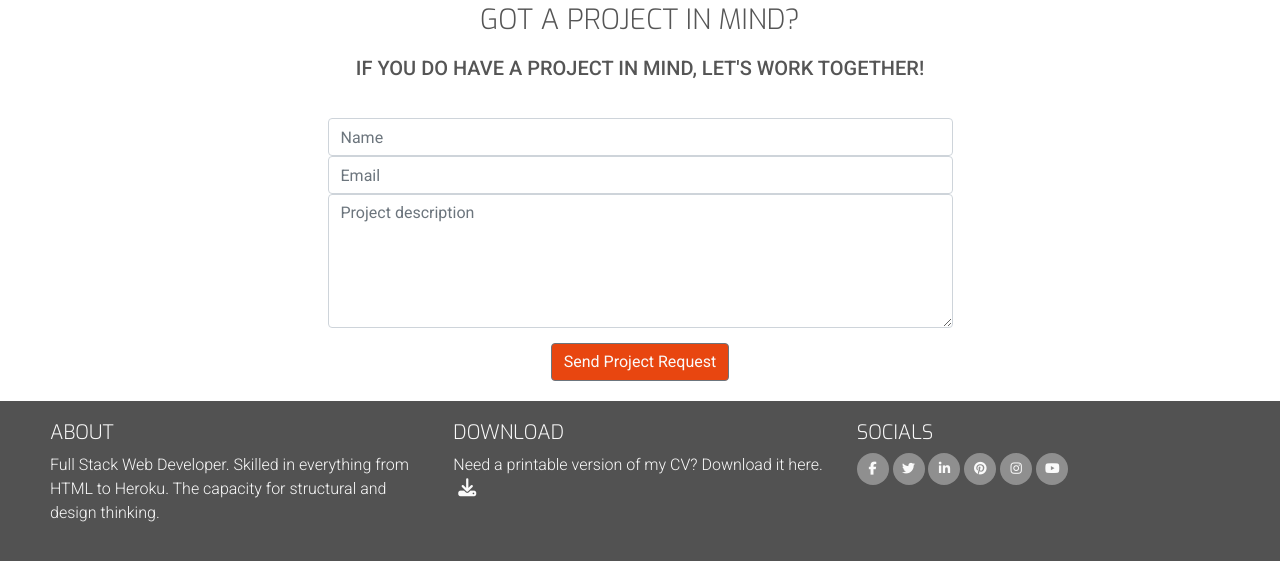
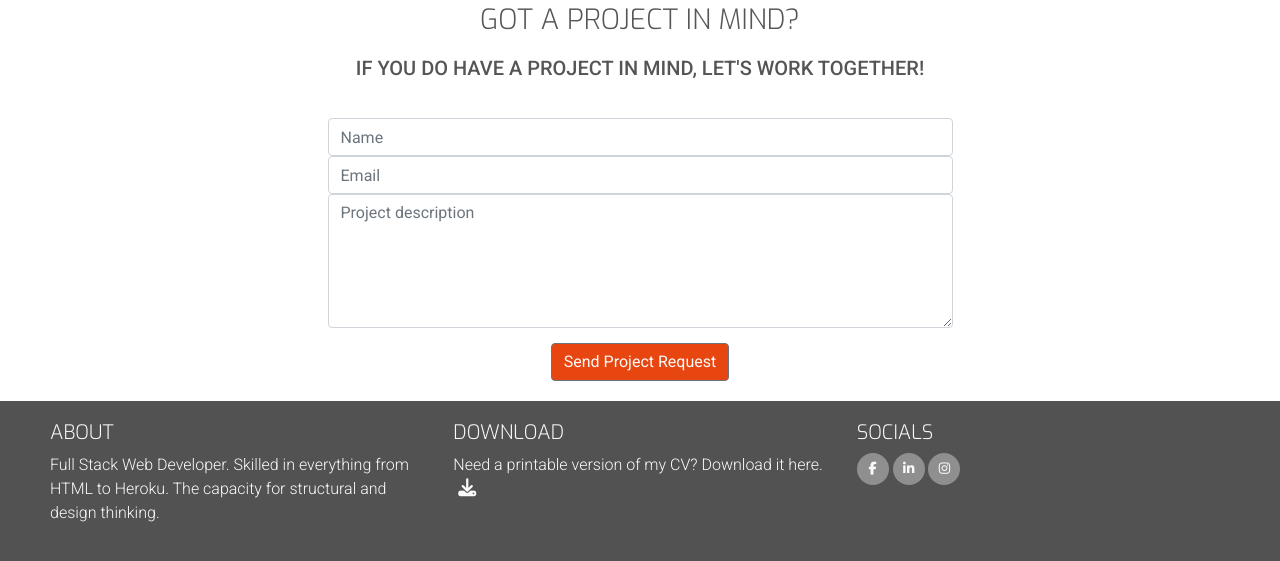
Before and after one commit to Krnsand/My-Resume, a plain HTML site: page contact.html in a window 1280 px wide. Shown: the part 391-952 px from the top of the page. Drawn offline with nearby package versions, Linux system fonts and the light colour scheme.

Commit message:
Change socials links

```diff
--- a/contact.html
+++ b/contact.html
@@ -51,7 +51,7 @@
                                 <a href="github.html" class="hvr-sweep-to-bottom"><i class="fa fa-github" aria-hidden="true"></i><span>GitHub</span></a>
                             </li>
                             <li class="col-6 col-sm-2 ui-menu-color-download menuitem">
-                                <a href="assets/cv/sample-cv.pdf" target="_blank" class="hvr-sweep-to-bottom"><i class="fa fa-download" aria-hidden="true"></i><span>Download CV</span></a>
+                                <a href="assets/cv/cv-swed.pdf" target="_blank" class="hvr-sweep-to-bottom"><i class="fa fa-download" aria-hidden="true"></i><span>Download CV</span></a>
                             </li>
                         </ul>
                     </div>
@@ -97,7 +97,7 @@
                 <h5 class="uppercase general-sub">Download</h5>
                 <p class="inline-block">
                     Need a printable version of my CV? Download it here.
-                    <a href="assets/cv/sample-cv.pdf" target="_blank" class="cv-pdf">
+                    <a href="assets/cv/cv-swed.pdf" target="_blank" class="cv-pdf">
                         <i class="fa fa-download" aria-hidden="true"></i>
                         <span class="sr-only">Download link.</span>
                     </a>
@@ -112,36 +112,21 @@
                             <span class="sr-only">Facebook</span>
                         </a>
                     </li>
+
                     <li class="list-inline-item">
-                        <a target="_blank" href="#">
-                            <i class="fa fa-twitter" aria-hidden="true"></i>
-                            <span class="sr-only">Twitter</span>
-                        </a>
-                    </li>
-                    <li class="list-inline-item">
-                        <a target="_blank" href="#">
+                        <a target="_blank" href="https://www.linkedin.com/in/karin-sandin-498073200/">
                             <i class="fa fa-linkedin" aria-hidden="true"></i>
                             <span class="sr-only">LinkedIn</span>
                         </a>
                     </li>
-                    <li class="list-inline-item">
-                        <a target="_blank" href="#">
-                            <i class="fa fa-pinterest" aria-hidden="true"></i>
-                            <span class="sr-only">Pinterest</span>
-                        </a>
-                    </li>
+
                     <li class="list-inline-item">
                         <a target="_blank" href="#">
                             <i class="fa fa-instagram" aria-hidden="true"></i>
                             <span class="sr-only">Instagram</span>
                         </a>
                     </li>
-                    <li class="list-inline-item">
-                        <a target="_blank" href="#">
-                            <i class="fa fa-youtube" aria-hidden="true"></i>
-                            <span class="sr-only">YouTube</span>
-                        </a>
-                    </li>
+
                 </ul>
             </div>
         </div>
```
